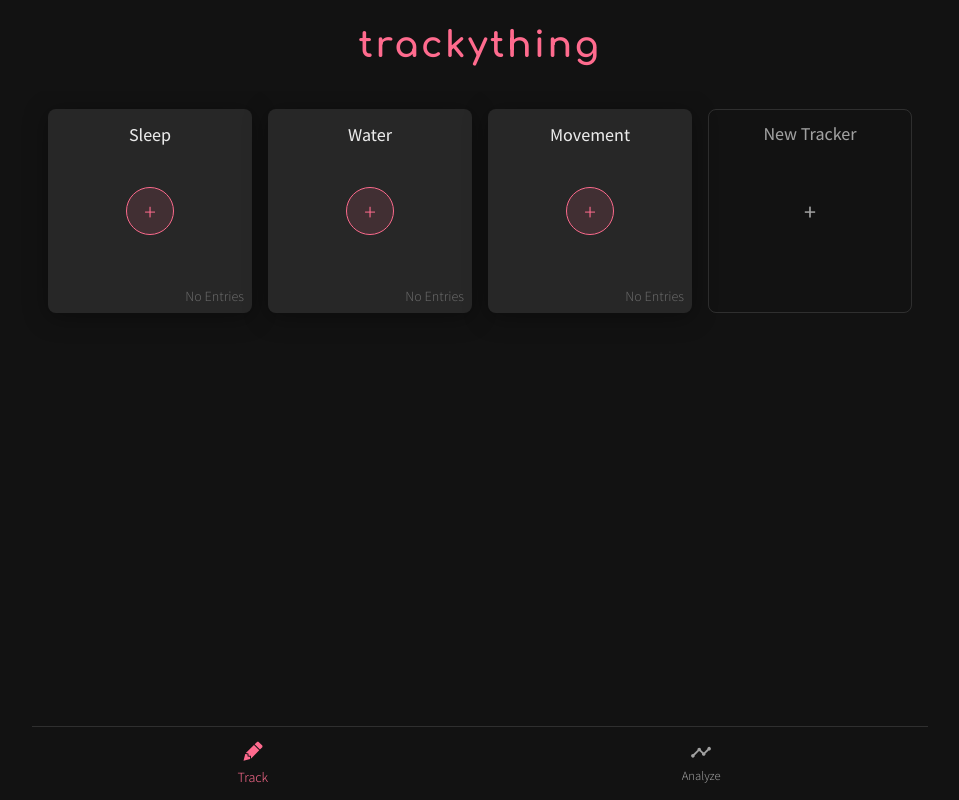
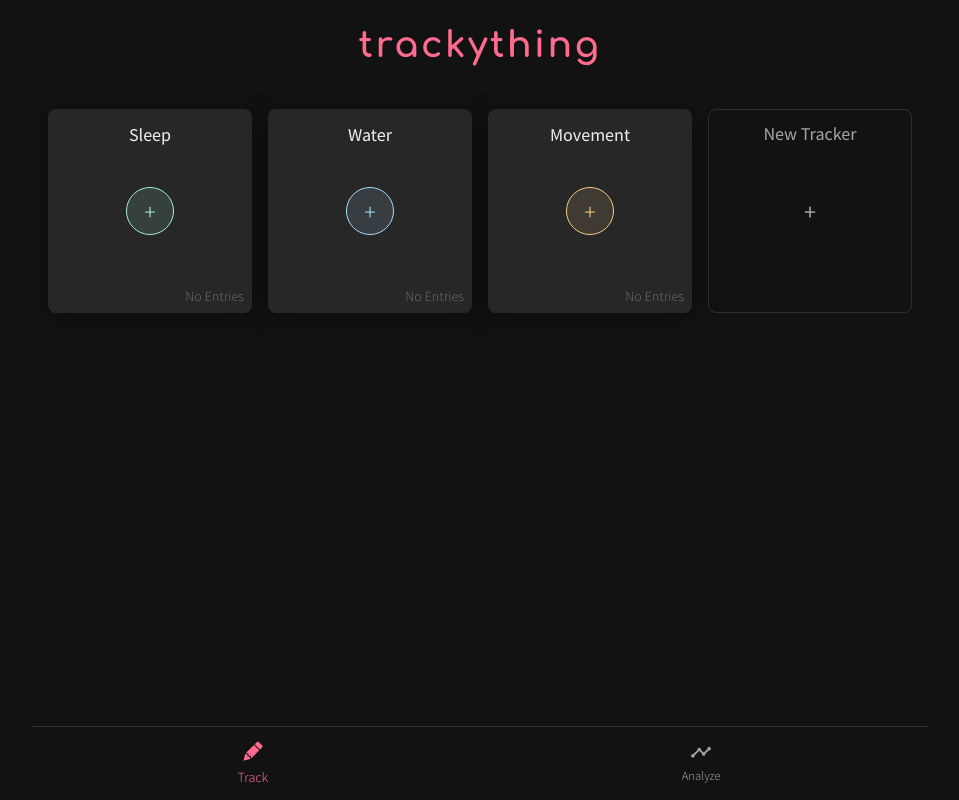
Before and after one commit to roschlau/trackything, a Svelte app: page / in a window 1280 px wide. Shown: the whole page, without its empty margins (160-1119 px from the left). Built offline with nearby package versions, Linux system fonts and the light colour scheme.

Commit message:
Allow trackers to determine primary color in elements scoped to them

```diff
--- a/public/global.css
+++ b/public/global.css
@@ -2,7 +2,11 @@ body {
     --font-heading: 'Comfortaa', sans-serif;
     --font-body: 'Assistant', sans-serif;
 
-    --color-primary: hsl(346, 100%, 71%);
+    --color-pink: hsl(346, 100%, 71%);
+    --color-teal: hsl(158, 75%, 79%);
+    --color-peach: hsl(39, 86%, 74%);
+    --color-blue: hsl(200, 87%, 82%);
+    --color-primary: var(--color-pink);
     --color-error: hsl(0, 95%, 68%);
     --color-background: hsl(0, 0%, 7%);
 
--- a/src/record-screen/RecordScreen.svelte
+++ b/src/record-screen/RecordScreen.svelte
@@ -6,6 +6,7 @@
     import { autoresize } from '../util/autoresize'
     import MoodSelector from './MoodSelector.svelte'
     import NumericValueSelector from './NumericValueSelector.svelte'
+    import { primaryColor } from '../style-helpers/primary-color'
 
     export let trackerId: string
 
@@ -42,6 +43,7 @@
 
 <style lang="scss">
   @import "src/style-helpers/focus";
+
   .screen {
     flex-grow: 1;
     display: flex;
@@ -133,24 +135,31 @@
 
       @include focus-border-after(4px);
 
+      > svg {
+        margin-right: 12px;
+        transform: translateY(-1px);
+      }
+
       &.discard {
         color: var(--color-text-secondary);
       }
 
       &.save {
         color: var(--color-primary);
-      }
 
-      > svg {
-        margin-right: 12px;
-        transform: translateY(-1px);
+        > svg {
+          fill: var(--color-primary);
+        }
       }
     }
   }
 </style>
 
 {#if tracker}
-    <div class="screen">
+    <div
+        class="screen"
+        use:primaryColor={tracker.meta.color}
+    >
         <h1>New Entry</h1>
         <div class="tracker-name-indicator">
             Tracker: <span class="tracker-name font-body-bold">{tracker.meta.name}</span>
@@ -206,7 +215,9 @@
                 on:click={discard}
             >
                 <svg width="24" height="24" viewBox="0 0 24 24" fill="none" xmlns="http://www.w3.org/2000/svg">
-                    <path d="M19 6.41L17.59 5L12 10.59L6.41 5L5 6.41L10.59 12L5 17.59L6.41 19L12 13.41L17.59 19L19 17.59L13.41 12L19 6.41Z" fill="white" fill-opacity="0.6"/>
+                    <path
+                        d="M19 6.41L17.59 5L12 10.59L6.41 5L5 6.41L10.59 12L5 17.59L6.41 19L12 13.41L17.59 19L19 17.59L13.41 12L19 6.41Z"
+                        fill="white" fill-opacity="0.6"/>
                 </svg>
                 Close
             </button>
@@ -215,7 +226,7 @@
                 on:click={saveEntry}
             >
                 <svg width="24" height="24" viewBox="0 0 24 24" fill="none" xmlns="http://www.w3.org/2000/svg">
-                    <path d="M21 7L9 19L3.5 13.5L4.91 12.09L9 16.17L19.59 5.59L21 7Z" fill="#FF6A8E"/>
+                    <path d="M21 7L9 19L3.5 13.5L4.91 12.09L9 16.17L19.59 5.59L21 7Z"/>
                 </svg>
                 Save
             </button>
--- /dev/null
+++ b/src/style-helpers/primary-color.ts
@@ -0,0 +1,15 @@
+import type { TrackerColor } from '../tracking-screen/trackers'
+
+const propName = '--color-primary'
+export function primaryColor(node: HTMLElement, color: TrackerColor) {
+    node.style.setProperty(propName, `var(--color-${color})`)
+
+    return {
+        update(newColor) {
+            node.style.setProperty(propName, `var(--color-${newColor})`)
+        },
+        destroy() {
+            node.style.removeProperty(propName)
+        },
+    }
+}
--- a/src/tracking-screen/TrackerTile.svelte
+++ b/src/tracking-screen/TrackerTile.svelte
@@ -2,6 +2,7 @@
     import type { Tracker } from './trackers'
     import { link } from 'svelte-navigator'
     import { relativeTime } from '../util/time'
+    import { primaryColor } from '../style-helpers/primary-color'
 
     export let tracker: Tracker
     const lastEntry = tracker.entries[0]
@@ -67,7 +68,12 @@
   }
 </style>
 
-<a href="/record/{tracker.id}" class="tracker" use:link>
+<a
+    href="/record/{tracker.id}"
+    class="tracker"
+    use:primaryColor={tracker.meta.color}
+    use:link
+>
     <span class="tracker-name font-body-bold">{tracker.meta.name}</span>
     <span class="center-plus">+</span>
     <span class="last-entry">
--- a/src/tracking-screen/trackers.ts
+++ b/src/tracking-screen/trackers.ts
@@ -3,6 +3,7 @@ export const trackers: Tracker[] = [
         id: '1',
         meta: {
             name: 'Sleep',
+            color: 'teal',
             mainField: { type: 'mood', name: 'Quality', default: 2 },
             tags: ['With Partner', 'Woke Up Naturally', 'Didn\'t sleep through', 'Bad Dreams'],
         },
@@ -12,6 +13,7 @@ export const trackers: Tracker[] = [
         id: '2',
         meta: {
             name: 'Water',
+            color: 'blue',
             mainField: { type: 'numeric', name: 'Amount', unit: 'ml', default: 200, min: 0, max: 1000, step: 100 },
             tags: [],
         },
@@ -21,6 +23,7 @@ export const trackers: Tracker[] = [
         id: '3',
         meta: {
             name: 'Movement',
+            color: 'peach',
             mainField: { type: 'numeric', name: 'Duration', unit: 'min', default: 30, min: 0, max: 1440, step: 10 },
             tags: ['Walk', 'Bike', 'VR - intense', 'VR - casual'],
         },
@@ -43,9 +46,15 @@ export interface TrackerEntry {
 
 export interface TrackerMeta {
     name: string
+    color: TrackerColor
     mainField: FieldDefinition
     tags: string[]
 }
+
+export type TrackerColor =
+    | 'teal'
+    | 'peach'
+    | 'blue'
 
 export type FieldDefinition =
     | MoodField
```
